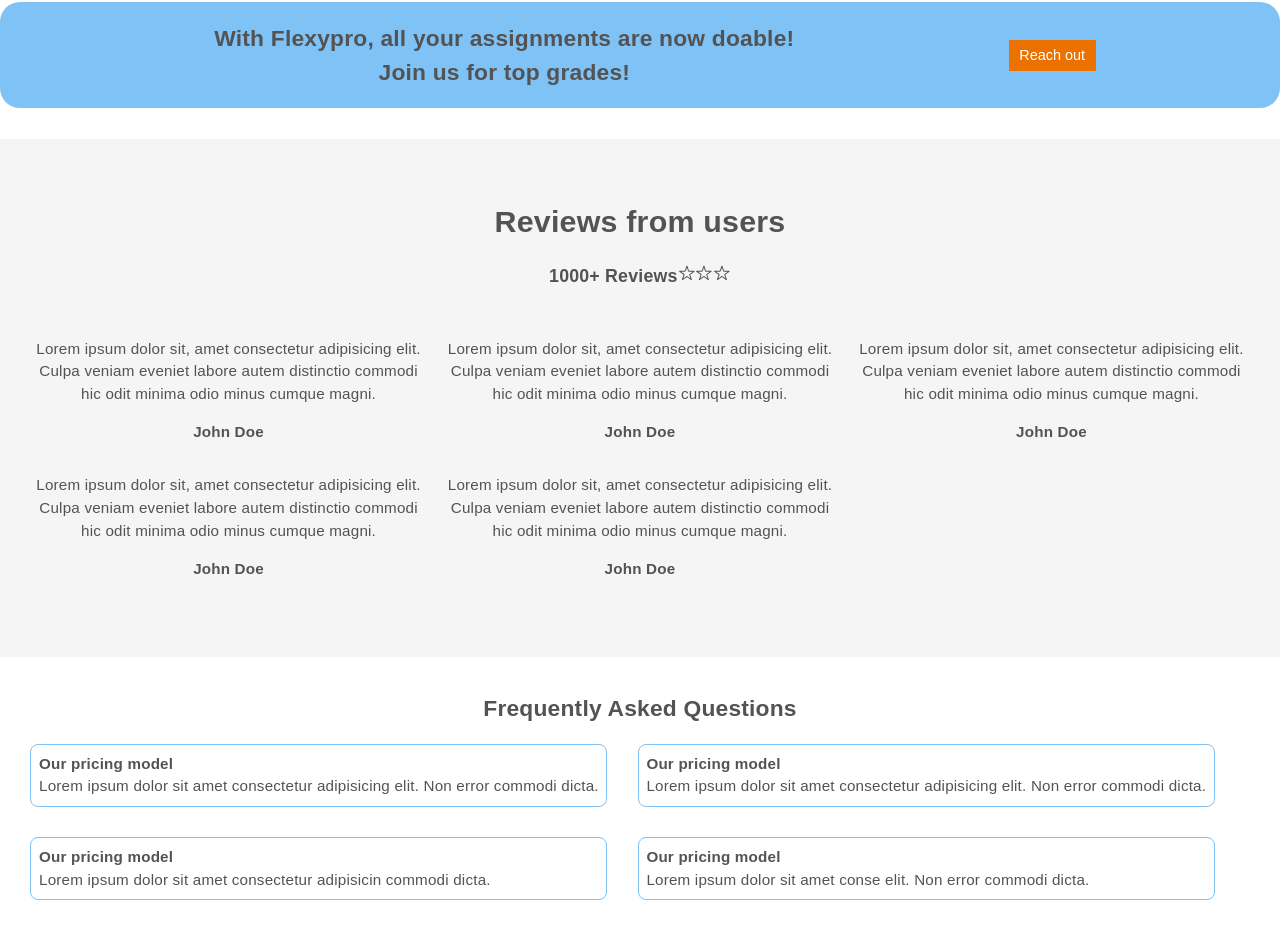
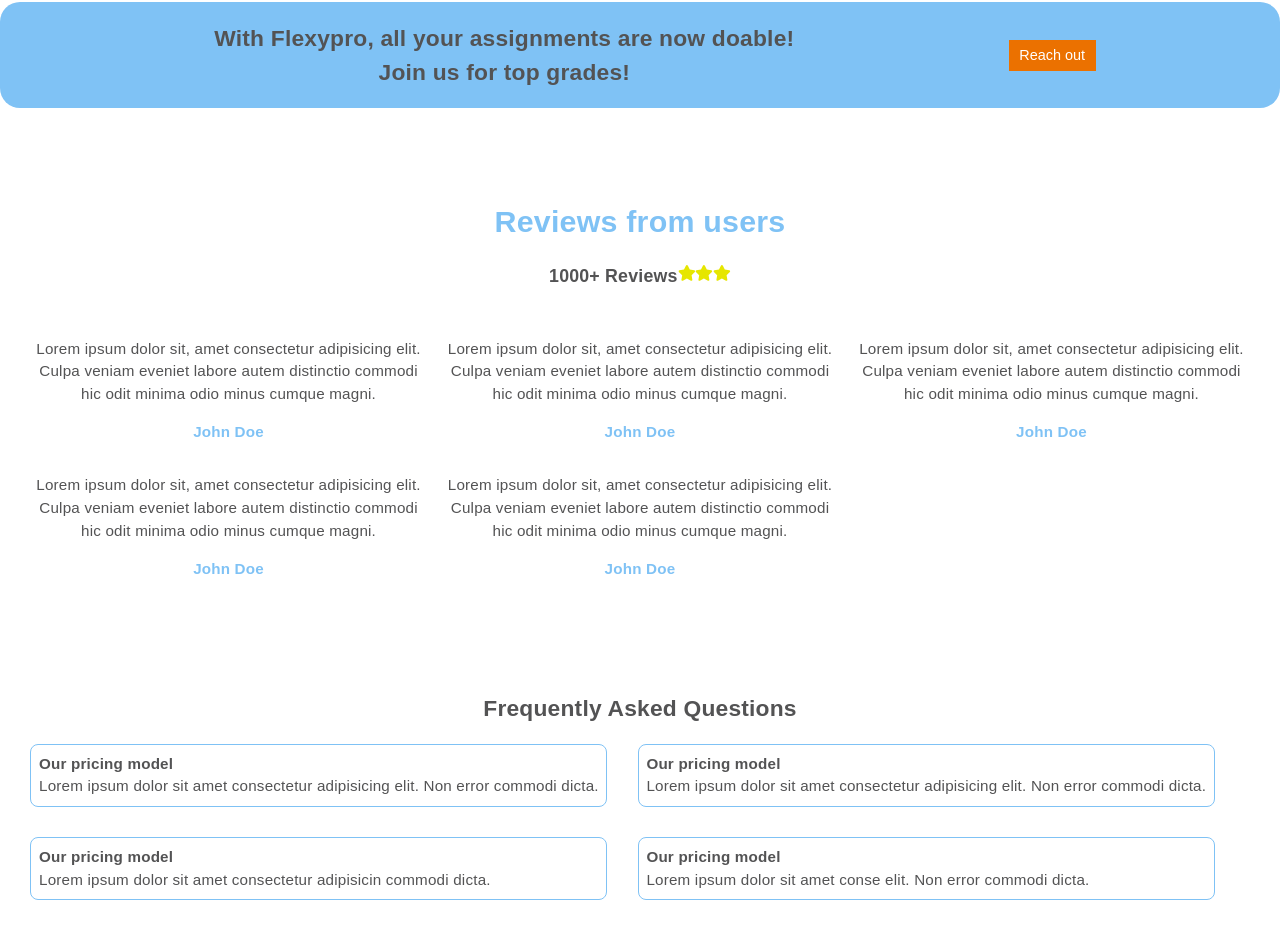
Before and after one commit to Gigitise/landing-page, a React (Vite) app: page / in a window 1280 px wide. Shown: the part 1332-2268 px from the top of the page. Built offline with nearby package versions, Linux system fonts and the light colour scheme.

Commit message:
Update star icons and review header color

```diff
--- a/src/components/reviews/Reviews.jsx
+++ b/src/components/reviews/Reviews.jsx
@@ -1,4 +1,5 @@
-import { IoIosStarOutline } from "react-icons/io";
+import { FaStar } from "react-icons/fa";
+
 import "./reviews.css"
 
 const Reviews = () =>{
@@ -8,9 +9,9 @@
                 <h1>Reviews from users</h1>
                 <h3>1000+ Reviews
                     <span>
-                        <IoIosStarOutline />
-                        <IoIosStarOutline />
-                        <IoIosStarOutline />
+                        <FaStar className="icon"/>
+                        <FaStar className="icon"/>
+                        <FaStar className="icon"/>
                     </span>
                 </h3>
             </div>
--- a/src/components/reviews/reviews.css
+++ b/src/components/reviews/reviews.css
@@ -4,12 +4,21 @@
     flex-direction: column;
     align-items: center;
     padding: 4rem  0;
-    background-color: #f5f5f5;
+    /* background-color: #f5f5f5; */
 }
+
+.reviews-container h1{
+  color: var(--secondary-color);
+}
+
 .reviews-container h3{
     display: flex;
     justify-content: center;
     align-items: center;
+}
+
+.reviews-container .icon{
+  color: #E6E600;
 }
 
 .reviews{
@@ -33,6 +42,7 @@
 
 .review article{
     font-weight: 600;
+    color: var(--secondary-color);
 }
 
 @media (min-width: 768px) {
```
